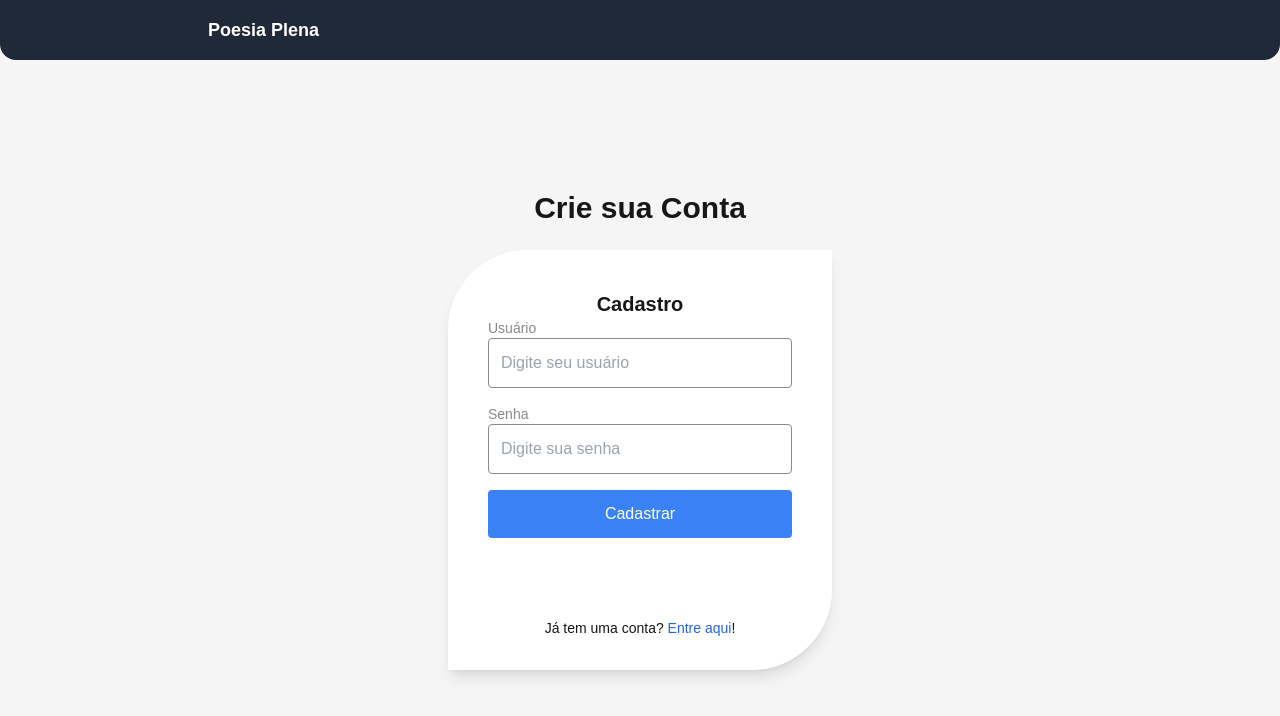
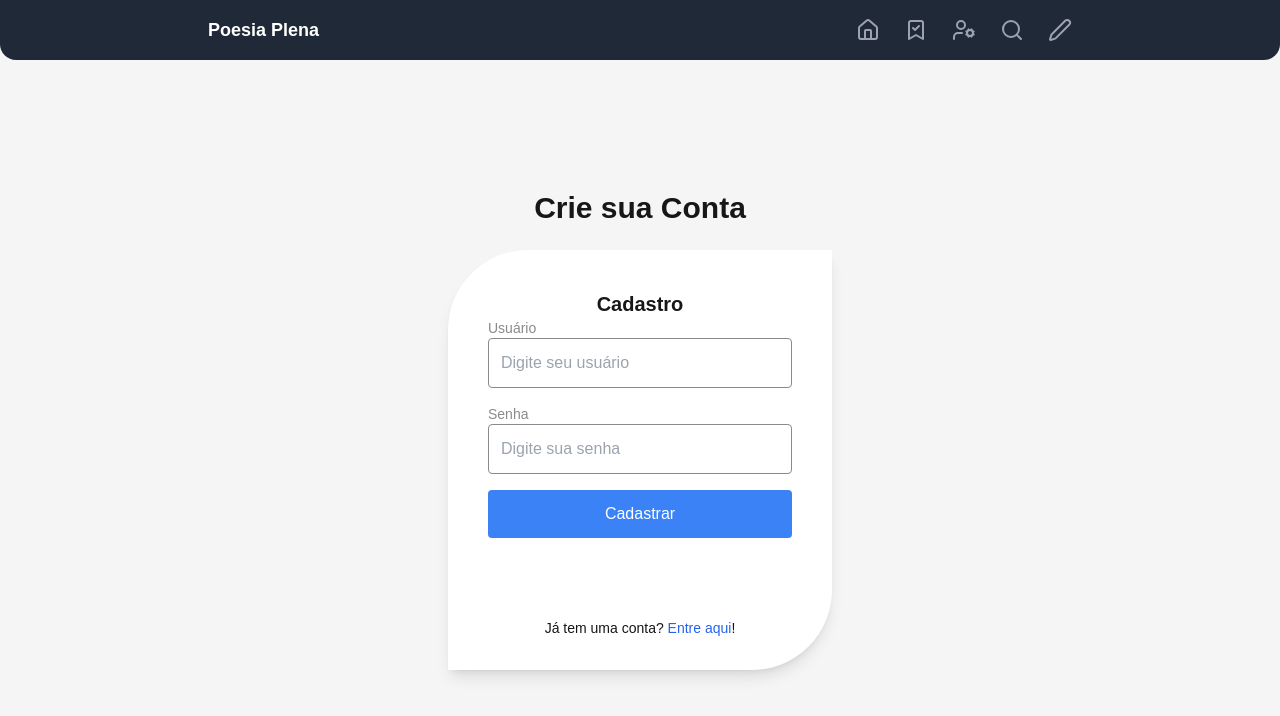
Before and after one commit to antonielzeferino/poesia-plena, a Next.js app: page /auth/signup in a window 1280 px wide. Shown: the top 716 px of the page. Built offline with nearby package versions, Linux system fonts and the light colour scheme.

Commit message:
change comment style

```diff
--- a/src/components/CommentModal.tsx
+++ b/src/components/CommentModal.tsx
@@ -80,14 +80,13 @@ const CommentModal = ({
   if (!isOpen || !currentUser || !authorId) return null;
 
   return (
-    <div className="absolute top-0 z-20 bg-background left-0 flex items-center justify-center w-screen min-h-screen p-0">
+    <div className="sticky inset-0 z-50 top-0 bg-background left-0 flex items-center justify-center w-screen min-h-screen overflow-hidden p-0">
       <div className="bg-background p-6 shadow-lg w-full min-h-screen max-w-7xl flex flex-col">
         <button onClick={onClose} className="relative top-0 left-full -translate-x-8 p-2 bg-gray-700 rounded-md w-min">
           <X size={20} />
         </button>
         <h2 className="text-lg font-semibold mb-4">Comentários</h2>
 
-        {/* Comentários roláveis */}
         <div className="flex-1 py-4 px-2 space-y-3 overflow-y-auto max-h-[calc(100vh-200px-80px)] ">
           {comments.length > 0 ? (
             comments.map((comment) => (
--- a/src/components/Header.tsx
+++ b/src/components/Header.tsx
@@ -28,7 +28,7 @@ const Header = () => {
           </button>
         </div>
 
-        <nav className={`flex justify-evenly gap-6 ${menuOpen ? "block" : "hidden"} mt-4 md:mt-0 w-full md:w-auto md:bg-transparent p-4 md:p-0 rounded-md md:rounded-none max-md:border-t-2 max-md:border-gray-500 `}>
+        <nav className={`flex justify-evenly gap-6 ${menuOpen ? "block" : "hidden"} mt-4 md:mt-0 w-full md:w-auto md:bg-transparent p-4 md:p-0 rounded-md md:rounded-none max-md:border-t-2 max-md:border-gray-500 md:flex`}>
           <Link href="/" className={`hover:text-white ${isActive('/')}`}>
             <House className="w-6 h-6" />
           </Link>
```
